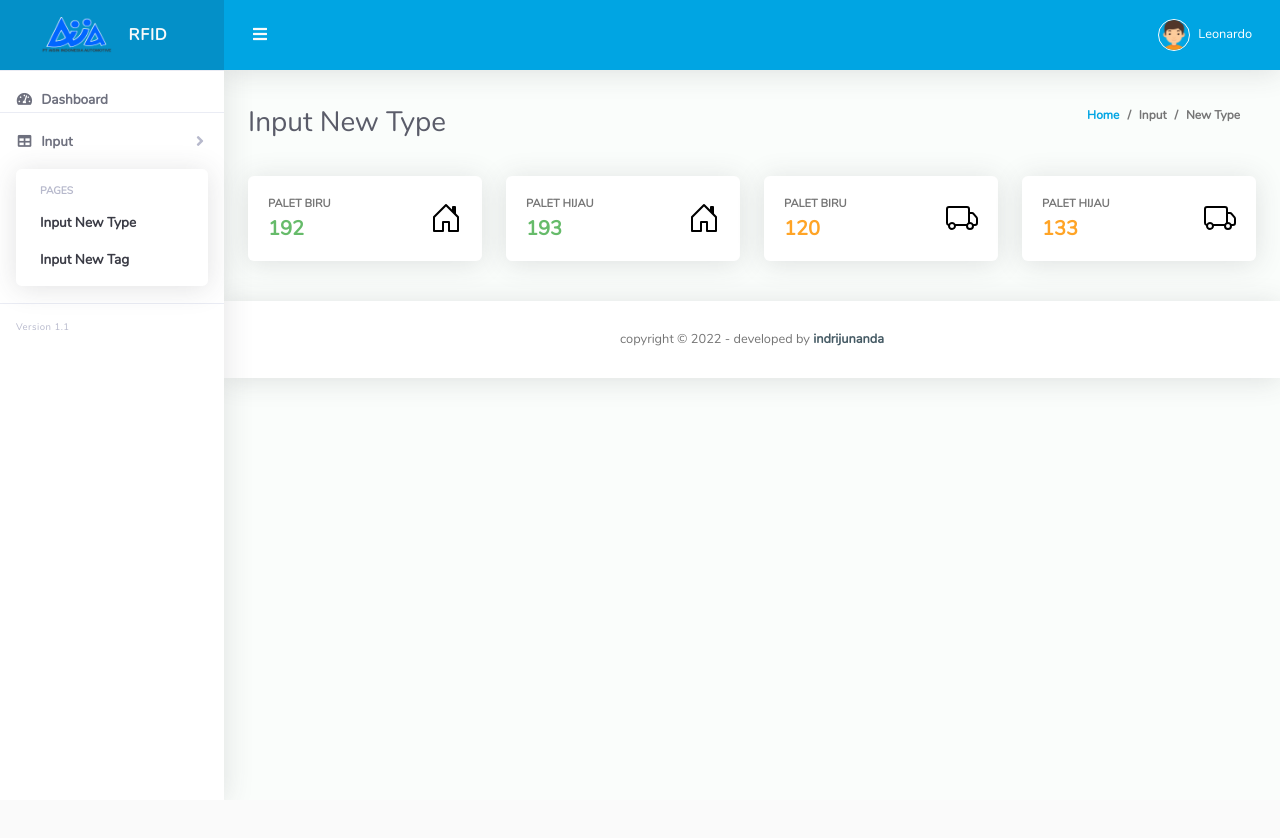
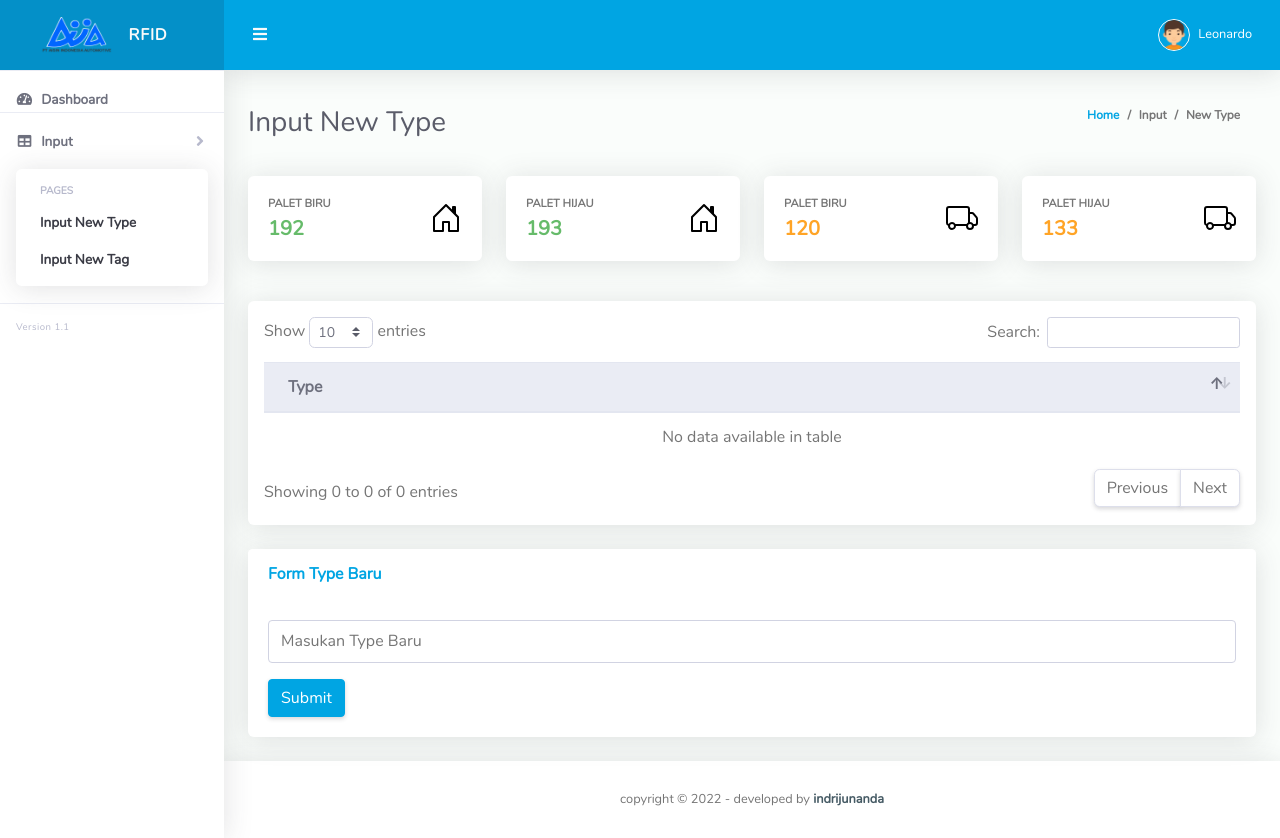
Before and after one commit to constantiusleo/WEB_RFID, a CodeIgniter app: page /database/input_new_type in a window 1280 px wide. Before the commit the page ends 787 px from the top, so only its background shows below. Run offline with CodeIgniter, Linux system fonts and the light colour scheme; data that the repository does not hold is empty.

Commit message:
add new type form

```diff
--- a/application/controllers/input_new_type.php
+++ b/application/controllers/input_new_type.php
@@ -13,6 +13,7 @@ class input_new_type extends CI_Controller
 
     public function index()
     {
+        $data['data'] = $this->User_m->distinct_type()->result();
         $data['content'] = 'new_type';
         $this->load->view($this->layout, $data);
     }
--- a/application/models/User_m.php
+++ b/application/models/User_m.php
@@ -86,6 +86,6 @@ class User_m extends CI_Model
     {
         $this->db->select('Type');
         $this->db->distinct();
-        return $this->db->get('user');
+        return $this->db->get($this->table);
     }
 }
--- a/application/views/new_type.php
+++ b/application/views/new_type.php
@@ -74,3 +74,50 @@
             </div>
         </div>
     </div>
+
+    <div class="row">
+    <!-- Datatables Master Data -->
+    <div class="col">
+      <div class="card mb-4">
+
+        <div class="table-responsive p-3">
+          <table class="table align-items-center table-flush" id="dataTable">
+            <thead class="thead-light">
+              <tr>
+                <th>Type</th>
+              </tr>
+            </thead>
+            <tfoot>
+              <tr>
+              </tr>
+            </tfoot>
+            <tbody>
+              <?php foreach ($data as $value) { ?>
+                <tr>
+                  <td><?php echo $value->Type; ?></td>
+                </tr>
+              <?php } ?>
+            </tbody>
+          </table>
+        </div>
+      </div>
+    </div>
+  </div>
+
+              <!-- Form Basic -->
+              <div class="card mb-4" bis_skin_checked="1">
+                <div class="card-header py-3 d-flex flex-row align-items-center justify-content-between" bis_skin_checked="1">
+                  <h6 class="m-0 font-weight-bold text-primary">Form Type Baru</h6>
+                </div>
+                <div class="card-body" bis_skin_checked="1">
+                  <form>
+                    <div class="form-group" bis_skin_checked="1">
+                      <input type="email" class="form-control" id="exampleInputEmail1" aria-describedby="emailHelp" placeholder="Masukan Type Baru">
+                    </div>
+                    <div class="form-group" bis_skin_checked="1">
+                    </div>
+                    <button type="submit" class="btn btn-primary">Submit</button>
+                  </form>
+                </div>
+              </div>
+        </div>
```
